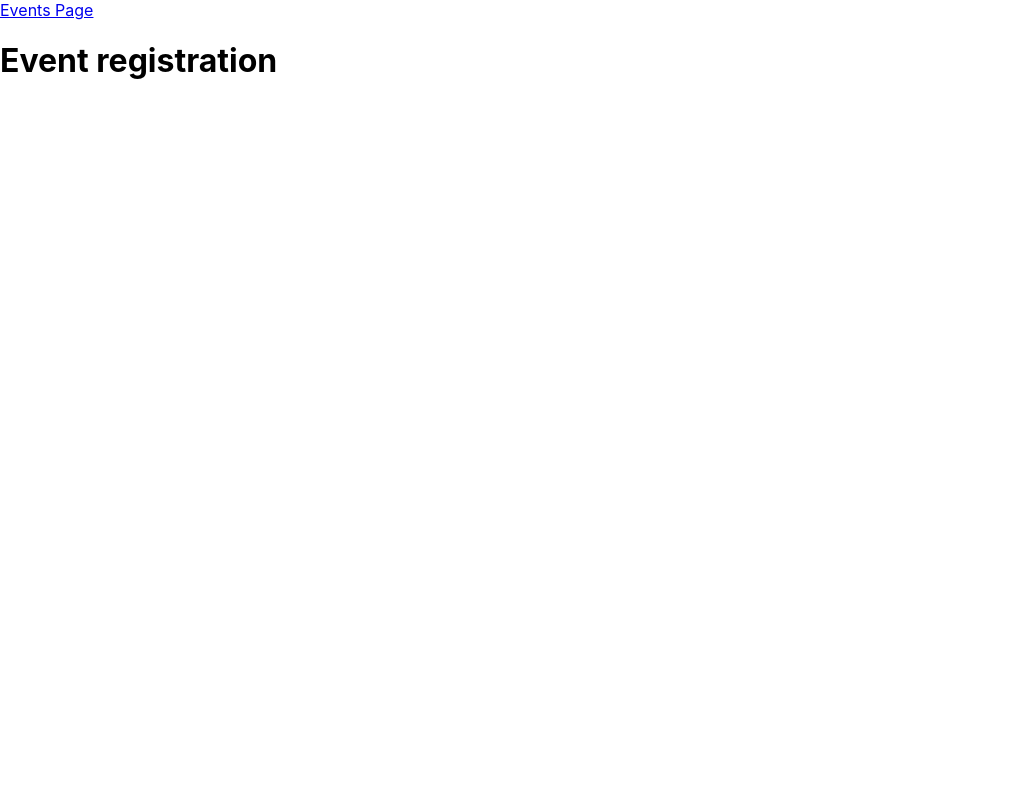
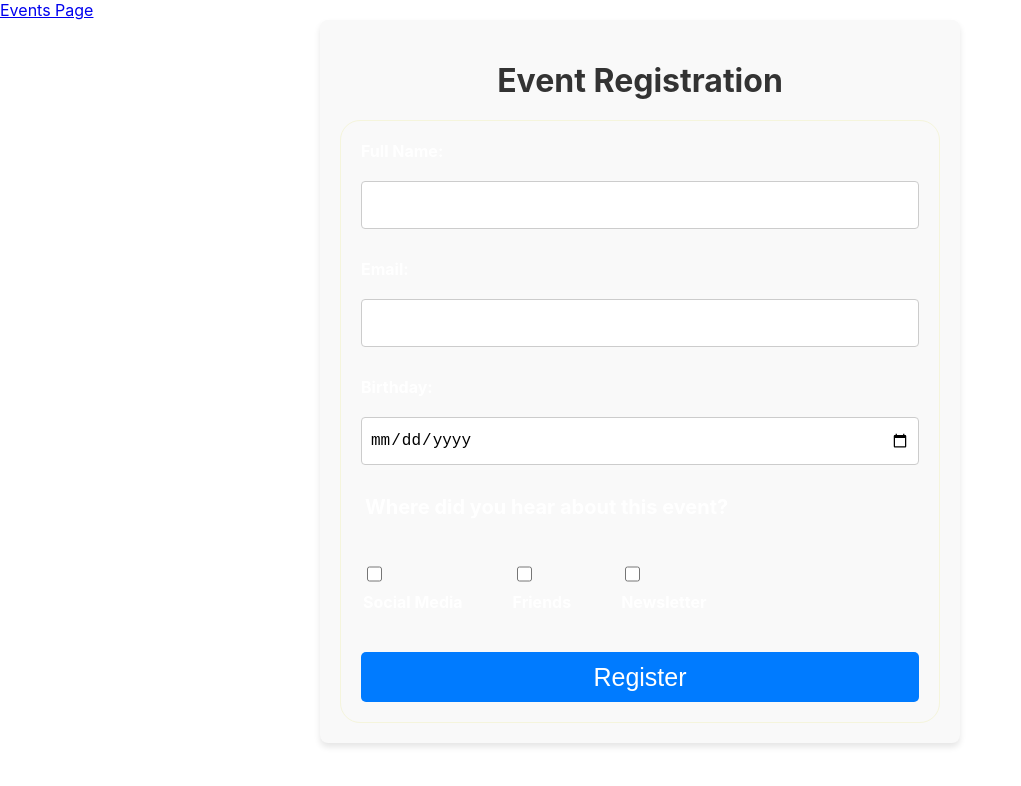
Before and after one commit to Slavik-Bilyk/EventsRegistrationApp, a React (Create React App) app: page /registration in a window 1280 px wide. Shown: the top 786 px of the page, without its empty margins (0-1021 px from the left). Built offline with nearby package versions, Linux system fonts and the light colour scheme.

Commit message:
add Form and styles

```diff
--- a/src/pages/EventRegistrationPage/EventRegistrationPage.jsx
+++ b/src/pages/EventRegistrationPage/EventRegistrationPage.jsx
@@ -1,20 +1,42 @@
-import React from 'react'
-import { NavLink } from 'react-router-dom'
-import EventsPage from '../EventsPage/EventsPage'
+import React from 'react';
+import styles from './EventRegistrationPage.module.css'
 
 const EventRegistrationPage = () => {
-  return (
-    <div>
-     <div>
-        <h1>Event registration</h1>
-        <div>
-            <form>
+    return (
+      <div className={styles.container}>
+        <h1 className={styles.heading}>Event Registration</h1>
+        <form className={styles.form}>
+          <label htmlFor="name" className={styles.label}>
+            Full Name:
+            <input id="name" name="name" type="text" required className={styles.input} />
+          </label>
+          <label htmlFor="email" className={styles.label}>
+            Email:
+            <input id="email" name="email" type="email" required className={styles.input} />
+          </label>
+          <label htmlFor="birthday" className={styles.label}>
+            Birthday:
+            <input id="birthday" name="birthday" type="date" required className={styles.input} />
+          </label>
+          <fieldset className={styles.fieldset}>
+            <legend className={styles.legend}>Where did you hear about this event?</legend>
+            <label className={styles.checkboxLabel}>
+              <input className={styles.checkboxInput} type="checkbox" name="source" value="social_media" />
+              Social Media
+            </label>
+            <label className={styles.checkboxLabel}>
+              <input className={styles.checkboxInput} type="checkbox" name="source" value="friends" />
+              Friends
+            </label>
+            <label className={styles.checkboxLabel}>
+              <input className={styles.checkboxInput} type="checkbox" name="source" value="newsletter" />
+              Newsletter
+            </label>
+          </fieldset>
+          <button type="submit" className={styles.button}>Register</button>
+        </form>
+      </div>
+    );
+  };
 
-            </form>
-        </div>
-     </div>
-    </div>
-  )
-}
-
-export default EventRegistrationPage
+  export default EventRegistrationPage;
--- /dev/null
+++ b/src/pages/EventRegistrationPage/EventRegistrationPage.module.css
@@ -0,0 +1,82 @@
+
+.container {
+    max-width: 600px;
+    margin: 0 auto;
+    padding: 20px;
+    background-color: #f9f9f9;
+    border-radius: 8px;
+    box-shadow: 0 4px 6px rgba(0, 0, 0, 0.1);
+  }
+
+  h1 {
+    text-align: center;
+    color: #333;
+    margin-bottom: 20px;
+  }
+
+  form {
+
+    display: flex;
+    flex-direction: column;
+    gap: 30px;
+    border: 1px solid beige;
+    padding: 20px;
+    border-radius: 20px;
+  }
+
+  label {
+    display: flex;
+    flex-direction: column;
+    font-weight: bold;
+    color: #fff;
+  }
+
+  input {
+    margin-top: 20px;
+    padding: 8px;
+    font-size: 16px;
+    border: 1px solid #ccc;
+    border-radius: 4px;
+    height: 30px;
+  }
+
+  input:focus {
+    border-color: #007bff;
+    outline: none;
+  }
+
+  fieldset {
+    border: none;
+    padding: 10px 0;
+    color: #333;
+    display: flex;
+    gap: 50px;
+  }
+
+  legend {
+    font-weight: bold;
+    margin-bottom: 10px;
+    font-size: 20px;
+    color: #fff;
+  }
+
+.checkboxInput {
+    width: 15px;
+}
+
+
+  button {
+    padding: 10px;
+    background-color: #007bff;
+    color: white;
+    font-size: 25px;
+    border: none;
+    border-radius: 4px;
+    cursor: pointer;
+    height: 50px;
+    border-radius: 5px;
+  }
+
+  button:hover {
+    background-color: #0056b3;
+  }
```
